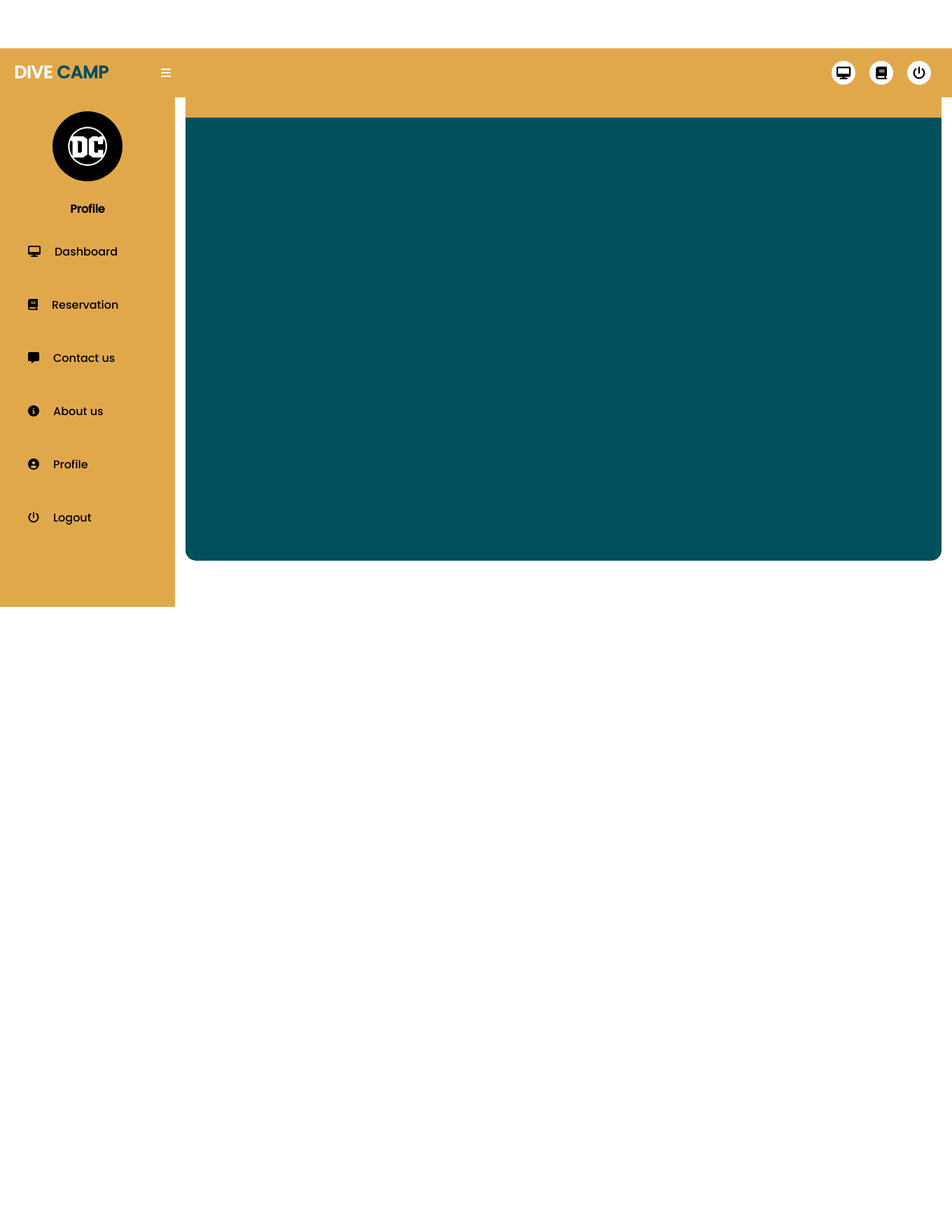
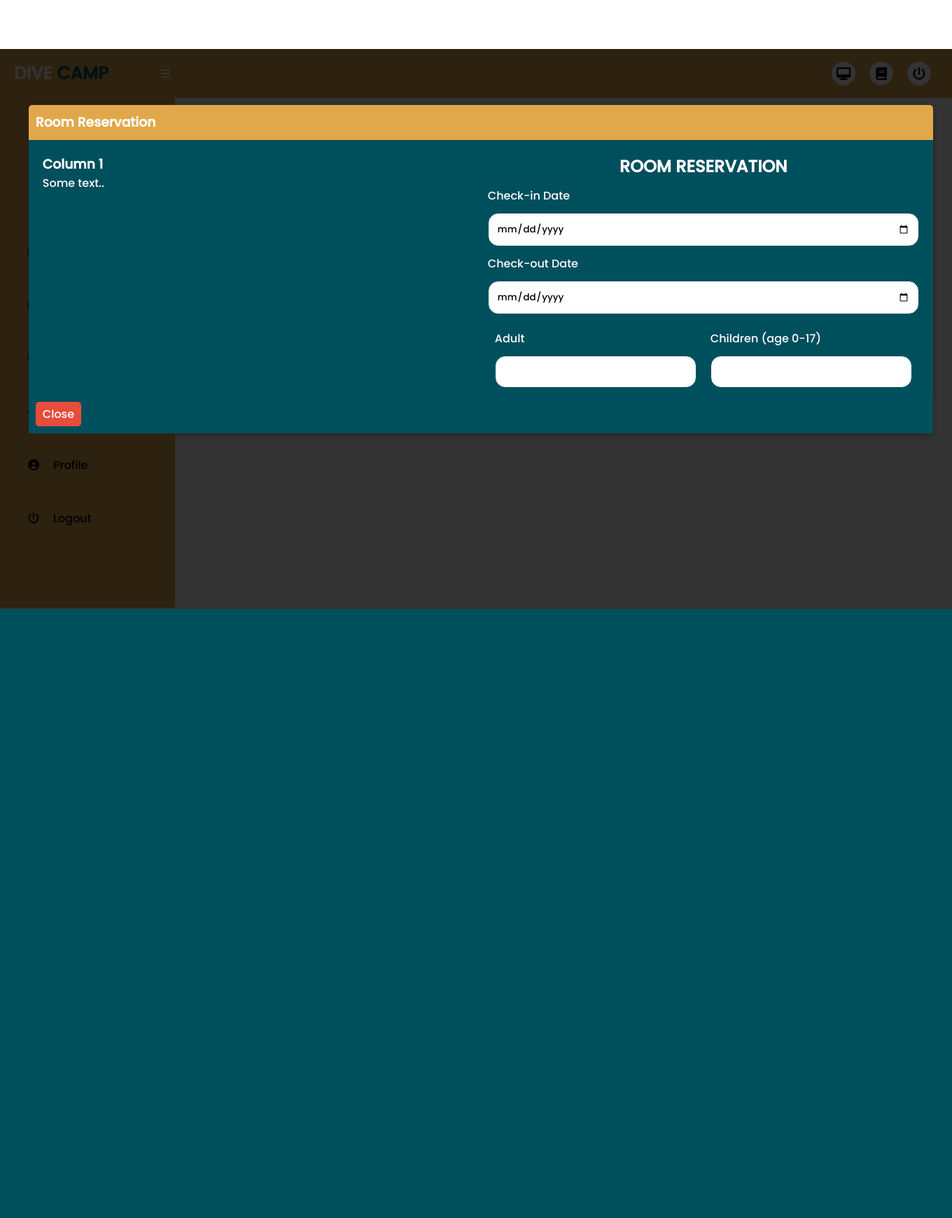
Before and after one commit to genjionn/BienUnido-DiveCamp, a PHP site: page /DiveCamp_Project/app/views/pages/UserReservation.php in a window 1360 px wide, after a click that opens the changed part. Shown: the whole page at 70% size. After the commit the page ends 870 px from the top, so only its background shows below. Run offline with PHP 8.4, Linux system fonts and the light colour scheme; some libraries are stand-ins or nearby versions.

Commit message:
Update modal in UserReservation

```diff
--- a/app/views/pages/userreservation.php
+++ b/app/views/pages/userreservation.php
@@ -37,10 +37,24 @@
 		.previous{color:black;}
 		.next{color:black;}
 		/* Modal */
-		.main-container .modal-container{position: relative; bottom: 115%; width: 100%; height: 95%; background:#004F5D; border-radius: 15px; display: none;}
-		.main-container .modal-container .modal-header{ background: #E1A84B; width: 100%; margin: 0; border-radius: 15px 15px 0 0;}
-		.main-container .modal-container .modal-header h2{text-align: center; }
-		.close {position: relative; font-size: 18px; left: 1025px;background: none;color:#000; cursor: pointer;text-decoration: none; padding: 10px 10px;margin: 0;}
+		#modal {left: 35%;margin: -250px 0 0 -32%;opacity: 0;position: absolute;top: -50%;visibility: hidden;width: 95%;box-shadow: 0 3px 7px rgba(0,0,0,.25);box-sizing: border-box;transition: all .4s ease-in-out;-moz-transition: all .4s ease-in-out;-webkit-transition: all .4s ease-in-out;}
+		#modal:target {opacity: 1;top: 50%;visibility: visible;}
+		#modal .modal-header {border-bottom: 1px solid #E1A84B;border-radius: 5px 5px 0 0}
+		#modal h2 {text-align: center;	margin: 0;color: #fff;}
+		#modal .btn { float: right; }
+		#modal .modal-body, #modal .modal-header {padding: 10px;color: #fff;}
+		.modal-content {background: #E1A84B;position: relative;z-index: 20;border-radius: 5px;color: #fff}
+		#modal .modal-body { background: #004F5D }
+		#modal .overlay {background-color: #000;background: rgba(0,0,0,.8);height: 100%;left: 0;position: fixed;top: 0;width: 100%;z-index: 10;}
+		.modal-body a {color: #fff;text-decoration: none;display: inline-block;padding: 5px 10px;border-radius: 5px;background-color: #E74C3C; }
+		.column {
+  float: left;
+  width: 50%;
+  padding: 10px; /* Should be removed. Only for demonstration */
+}
+input[type=date], select, textarea {width: 100%;padding: 12px;border: 1px solid #004F5D;border-radius: 15px;resize: vertical;}
+		input[type=number], select, textarea {width: 100%;padding: 12px;border: 1px solid #004F5D;border-radius: 15px;resize: vertical;}
+		label {padding: 12px 12px 12px 0;display: inline-block;}
 	</style>
 
 	<link rel="preconnect" href="https://fonts.gstatic.com" crossorigin>
@@ -73,12 +87,12 @@
 					<img src="img/dc.jpg" alt="">
 					<p>Profile</p>
 				</center>
-				 <li class="item"><a href="<?php echo URLROOT; ?>/pages/home" class="menu-btn"><i class="fas fa-desktop"></i><span>Dashboard</span></a></li>
-				 <li class="item" id="reservation"><a href="<?php echo URLROOT; ?>/pages/reservation" class="menu-btn"><i class="fas fa-book"></i><span>Reservation</span></a></li>
-				 <li class="item" id="contact-us"><a href="<?php echo URLROOT; ?>/pages/contact" class="menu-btn"><i class="fas fa-message"></i><span>Contact us</span></a></li>
-				 <li class="item" id="about"><a href="<?php echo URLROOT; ?>/pages/about" class="menu-btn"><i class="fas fa-circle-info"></i><span>About us</span></a></li>
-				 <li class="item" id="profile"><a href="profile" class="menu-btn"><i class="fas fa-circle-user"></i><span>Profile</span></a></li>
-				 <li class="item" id="logout"><a href="<?php echo URLROOT; ?>/users/logout" class="menu-btn"><i class="fas fa-power-off"></i><span>Logout</span></a></li>
+				<li class="item"><a href="UserHomePage.php" class="menu-btn"><i class="fas fa-desktop"></i><span>Dashboard</span></a></li>
+				<li class="item" id="reservation"><a href="UserReservation.php" class="menu-btn"><i class="fas fa-book"></i><span>Reservation</span></a></li>
+				<li class="item" id="contact-us"><a href="UserContactUs.php" class="menu-btn"><i class="fas fa-message"></i><span>Contact us</span></a></li>
+				<li class="item" id="about"><a href="UserAbout.php" class="menu-btn"><i class="fas fa-circle-info"></i><span>About us</span></a></li>
+				<li class="item" id="profile"><a href="UserProfile.php" class="menu-btn"><i class="fas fa-circle-user"></i><span>Profile</span></a></li>
+				<li class="item" id="logout"><a href="UserLogin.php" class="menu-btn"><i class="fas fa-power-off"></i><span>Logout</span></a></li>
 			</div>
 		</div>
 
@@ -88,59 +102,101 @@
 		 </h1>
 		 <br>
 		 <div class="cardGrid">
-			 <div class="card" onclick="document.getElementById('modal').style.display='block'">
+			 <div class="card" >
 				 <a href="#modal">
 					<img src="img/hotel.jpg" alt="Avatar" style="width:100%;"	class="imgHotel">
 					<center><h4>Rare Hotel</h4></center>
-					 <p><i class="fa fa-location-dot" aria-hidden="true"></i>&nbsp;&nbsp;Location: Bohol</p>
+					<p><i class="fa fa-location-dot" aria-hidden="true"></i>&nbsp;&nbsp;Location: Bien Unido, Bohol</p>
 					<p><i class="fa fa-peso-sign" aria-hidden="true"></i>&nbsp;&nbsp;Starting from: ₱ 2000</p>
 					<p><i class="fa fa-star" aria-hidden="true"></i>&nbsp;Ratings: 8/10</p>
 				 </a>
 			 </div>
 
-			 <div class="card" onclick="document.getElementById('modal').style.display='block'">
+			 <div class="card" >
 				 <a href="#modal">
 					<img src="img/hotel.jpg" alt="Avatar" style="width:100%;"	class="imgHotel">
 					<center><h4>Rare Hotel</h4></center>
-					 <p><i class="fa fa-location-dot" aria-hidden="true"></i>&nbsp;&nbsp;Location: Bohol</p>
+					<p><i class="fa fa-location-dot" aria-hidden="true"></i>&nbsp;&nbsp;Location: Bien Unido, Bohol</p>
 					<p><i class="fa fa-peso-sign" aria-hidden="true"></i>&nbsp;&nbsp;Starting from: ₱ 2000</p>
 					<p><i class="fa fa-star" aria-hidden="true"></i>&nbsp;Ratings: 8/10</p>
 				 </a>
 			 </div>
 
-			 <div class="card" onclick="document.getElementById('modal').style.display='block'">
+			 <div class="card" >
 				 <a href="#modal">
 					<img src="img/hotel.jpg" alt="Avatar" style="width:100%;"	class="imgHotel">
 					<center><h4>Rare Hotel</h4></center>
-					 <p><i class="fa fa-location-dot" aria-hidden="true"></i>&nbsp;&nbsp;Location: Bohol</p>
+					<p><i class="fa fa-location-dot" aria-hidden="true"></i>&nbsp;&nbsp;Location: Bien Unido, Bohol</p>
 					<p><i class="fa fa-peso-sign" aria-hidden="true"></i>&nbsp;&nbsp;Starting from: ₱ 2000</p>
 					<p><i class="fa fa-star" aria-hidden="true"></i>&nbsp;Ratings: 8/10</p>
 				 </a>
 			 </div>
-			 <div class="card" onclick="document.getElementById('modal').style.display='block'">
+			 <div class="card">
 				 <a href="#modal">
 					<img src="img/hotel.jpg" alt="Avatar" style="width:100%;"	class="imgHotel">
 					<center><h4>Rare Hotel</h4></center>
-					 <p><i class="fa fa-location-dot" aria-hidden="true"></i>&nbsp;&nbsp;Location: Bohol</p>
+					<p><i class="fa fa-location-dot" aria-hidden="true"></i>&nbsp;&nbsp;Location: Bien Unido, Bohol</p>
 					<p><i class="fa fa-peso-sign" aria-hidden="true"></i>&nbsp;&nbsp;Starting from: ₱ 2000</p>
 					<p><i class="fa fa-star" aria-hidden="true"></i>&nbsp;Ratings: 8/10</p>
 				 </a>
 			 </div>
 		 </div>
-		 <div>
-			 <center>
-				 <a href="#" class="previous">&laquo; Previous</a>
-				 <a href="#" class="next">Next &raquo;</a>
-			 </center>
+		 <div id="modal">
+			<div class="modal-content">
+				<div class="modal-header">
+					<h3>Room Reservation</h3>
+				</div>
+			<div class="modal-body">
+
+			<div class="column" style="background-color:#004F5D;">
+				<h3>Column 1</h3>
+				<p>Some text..</p>
+			</div>
+			<div class="column" style="background-color:#004F5D;">
+
+					<div class="row">
+						<h2	>ROOM RESERVATION</h2>
+						<div class="col-25">
+							<label for="fname">Check-in Date</label>
+						</div>
+						<div class="col-75">
+							<input type="date" id="fname" name="firstname" placeholder="Your first name..">
 						</div>
 					</div>
-		<div class="main-container">
-			<div id="modal" class="modal-container">
-				<div class="modal-header">
-					<i class="close fa fa-circle-xmark" onclick="document.getElementById('modal').style.display='none'"></i>
-					<h2>Room Reservation</h2><br>
+					<div class="row">
+						<div class="col-25">
+							<label for="lname">Check-out Date</label>
+						</div>
+						<div class="col-75">
+							<input type="date" id="lname" name="lastname" placeholder="Your last name..">
 						</div>
 					</div>
+
+					<div class="row">
+						<div class="column">
+							<div class="col-25">
+								<label for="lname">Adult</label>
+							</div>
+							<div class="col-75">
+								<input type="number" min="0">
+							</div>
+						</div>
+						<div class="column">
+							<div class="col-25">
+								<label for="lname">Children (age 0-17)</label>
+							</div>
+							<div class="col-75">
+								<input type="number" min="0">
+							</div>
+						</div>
+					</div>
+
+			</div>
+
+				<a href="#" >Close</a>
+			</div>
+		</div>
+		<div class="overlay"></div>
 		</div>
 	</div>
  </body>
```
Lines whose indentation alone changed are shown as unchanged.
